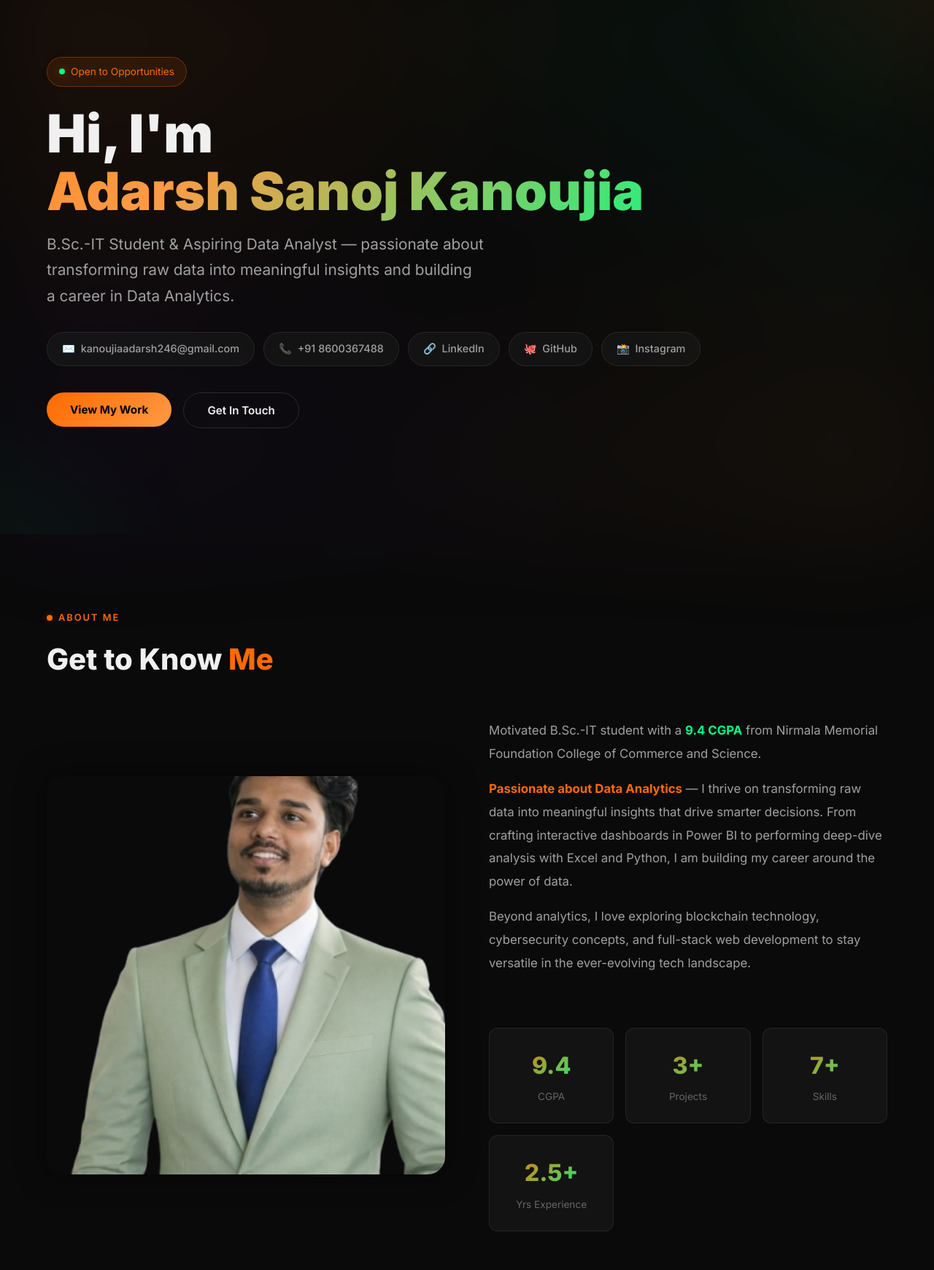
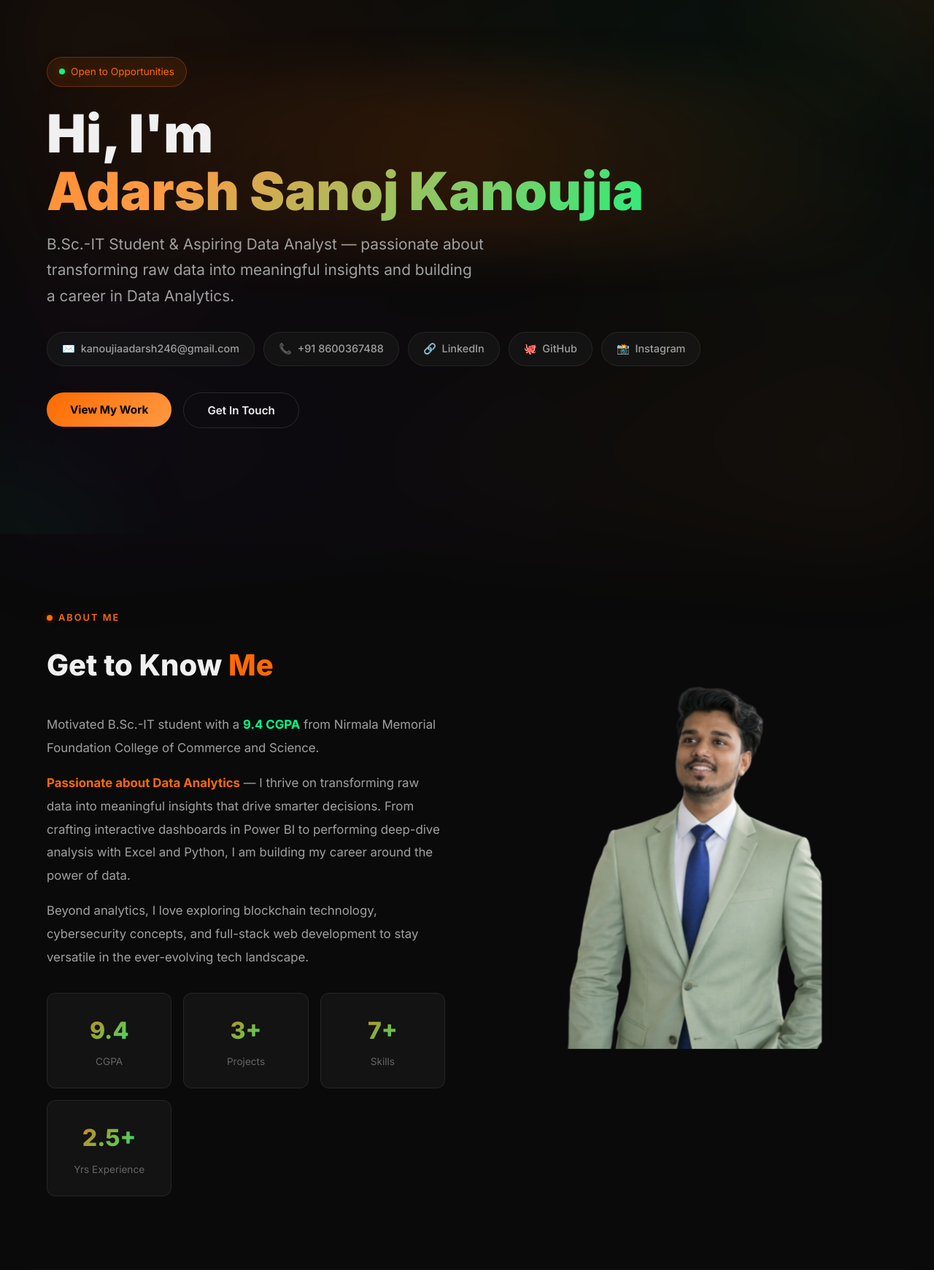
Before and after one commit to adarshkan2006/adarsh_portfolio, a Flask app: page / in a window 1280 px wide. Shown: the part 68-1809 px from the top of the page at 73% size. Run offline with Flask 3, Linux system fonts and the light colour scheme.

Commit message:
style: perfect alignment of about image with titles and raw image display

```diff
--- a/static/js/About.js
+++ b/static/js/About.js
@@ -4,18 +4,18 @@ function About() {
         <section id="about" className="section" ref={ref}>
             {inView && (
                 <>
-                    <div className="section-label slide-in-left"><span className="dot" /> About Me</div>
-                    <h2 className="section-title slide-in-left" style={{animationDelay:'0.1s'}}>
+                    {/* Label is outside the grid so it doesn't affect image alignment */}
+                    <div className="section-label slide-in-left" style={{animationDelay:'0.1s', marginBottom: '20px'}}>
+                        <span className="dot" /> About Me
+                    </div>
+
+                    <div className="about-grid" style={{alignItems: 'flex-start'}}>
+                        <div className="about-content-side slide-in-left" style={{animationDelay:'0.2s'}}>
+                            {/* Grid starts with the H2, so the image on the right will align with its top */}
+                            <h2 className="section-title" style={{marginBottom: '32px', opacity: 1}}>
                                 Get to Know <span className="highlight-orange">Me</span>
                             </h2>
-                    <div className="about-grid">
-                        <div className="about-image-side slide-in-left" style={{animationDelay:'0.2s'}}>
-                            <div className="about-image-wrapper">
-                                <img src="/static/images/profile.png" alt="Adarsh Sanoj Kanoujia" className="about-image" />
-                            </div>
-                        </div>
-                        <div className="about-content-side">
-                            <div className="about-left-content slide-in-right" style={{animationDelay:'0.3s'}}>
+
                             <div className="about-text">
                                 <p>
                                     Motivated B.Sc.-IT student with a <strong style={{color:'var(--accent-green)'}}>9.4 CGPA</strong> from
@@ -51,6 +51,12 @@ function About() {
                                 </div>
                             </div>
                         </div>
+
+                        <div className="about-image-side slide-in-right" style={{animationDelay:'0.3s'}}>
+                            {/* Minimal formatting as requested, just a clean container */}
+                            <div className="about-image-wrapper" style={{boxShadow: 'none', borderRadius: '0', background: 'none', marginTop: '10px'}}>
+                                <img src="/static/images/profile.png" alt="Adarsh Sanoj Kanoujia" className="about-image" style={{borderRadius: '0', width: '100%', height: 'auto'}} />
+                            </div>
                         </div>
                     </div>
                 </>
--- a/templates/index.html
+++ b/templates/index.html
@@ -123,27 +123,26 @@
         /* ===== ABOUT IMAGE STYLES ===== */
         .about-grid {
             display: grid;
-            grid-template-columns: 320px 1fr;
+            grid-template-columns: 1fr 360px;
             gap: 60px;
-            align-items: center;
+            align-items: flex-start;
         }
         .about-image-wrapper {
             width: 100%;
-            aspect-ratio: 1;
-            border-radius: 24px;
-            overflow: hidden;
-            /* Removed border as requested */
-            box-shadow: 0 0 40px rgba(0,0,0,0.5);
+            height: auto;
             position: relative;
         }
         .about-image {
             width: 100%;
-            height: 100%;
-            object-fit: cover;
+            height: auto;
+            max-height: 550px;
+            object-fit: contain;
             display: block;
             transition: var(--transition);
         }
-        .about-image:hover { transform: scale(1.05); }
+        .about-image:hover { transform: scale(1.02); }
+
+
 
         .about-left-content {
             display: flex;
@@ -162,6 +161,19 @@
             border-color: rgba(255, 106, 0, 0.3) !important;
             background: rgba(34, 34, 34, 0.8) !important;
         }
+
+        .hero-glow {
+            position: absolute;
+            top: 50%; left: 50%;
+            transform: translate(-50%, -50%);
+            width: 150%; height: 150%;
+            background: radial-gradient(circle, var(--accent-orange-glow) 0%, transparent 70%);
+            z-index: -1;
+            opacity: 0.4;
+            pointer-events: none;
+            filter: blur(40px);
+        }
+
 
 
         /* ===== NAVBAR ===== */
```
Lines whose indentation alone changed are shown as unchanged.
